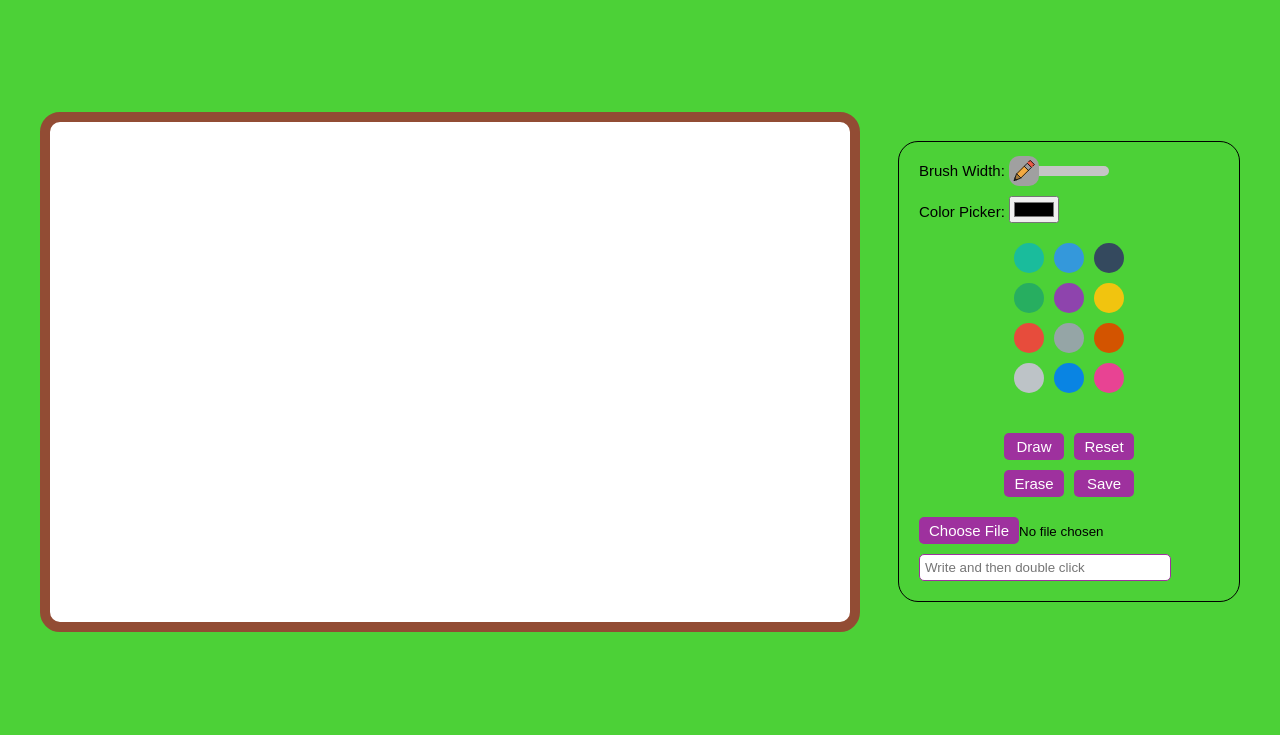
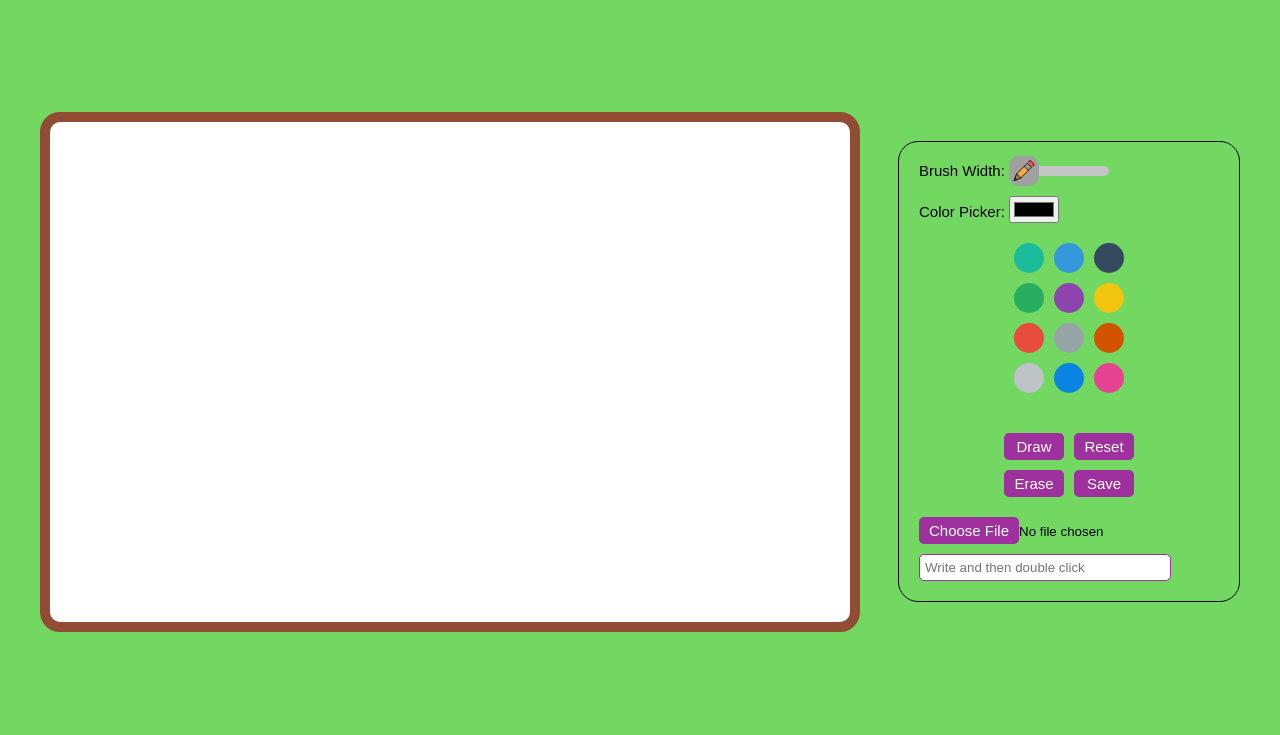
Before and after one commit to im-usb/Meme-Maker, a plain HTML site: page index.html in a window 1280 px wide. Shown: the part 65-800 px from the top of the page. Drawn offline with Linux system fonts and the light colour scheme; a web font is replaced by a local one.

Commit message:
Update Background color

```diff
--- a/style.css
+++ b/style.css
@@ -6,7 +6,7 @@ body {
   /* text-align: center; */
   box-sizing: border-box;
   margin: 0;
-  background-color: #4cd137;
+  background-color: #72d862;
 }
 
 main {
```
